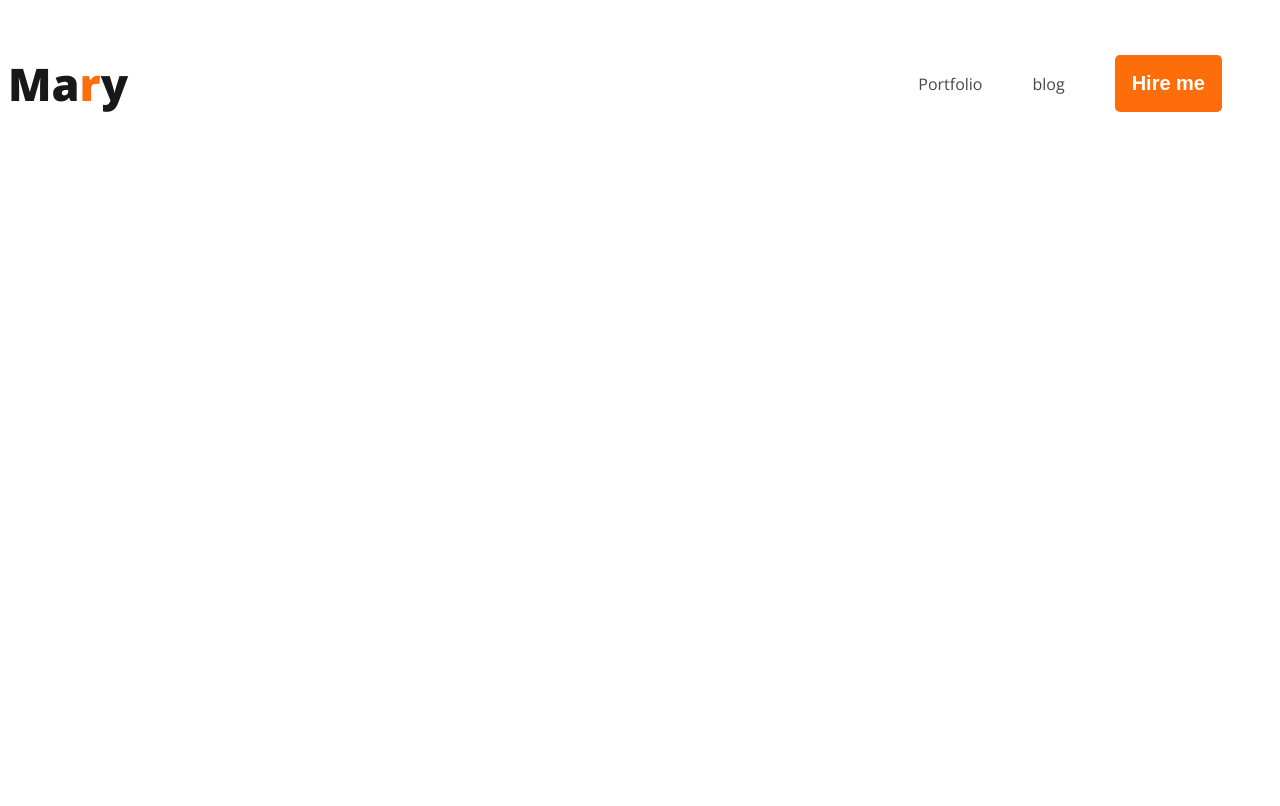
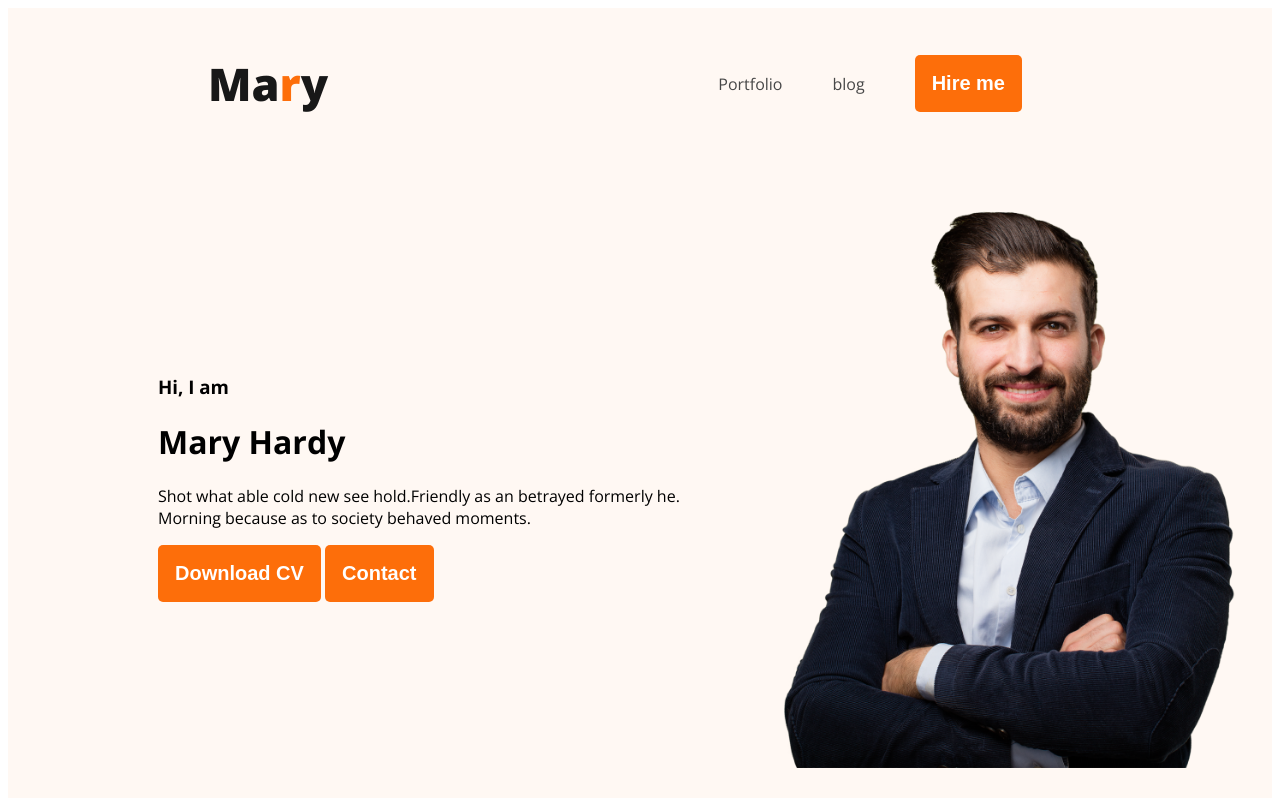
Before and after one commit to mirajulislam34/web-developer-portfolio, a plain HTML site: page index.html in a window 1280 px wide. Drawn offline with nearby package versions, Linux system fonts and the light colour scheme.

Commit message:
add banner section

```diff
--- a/index.html
+++ b/index.html
@@ -11,7 +11,7 @@
 
 </head>
 <body>
-    <header>
+    <header class="header">
         <nav>
             <h3 class="nav-title">Ma<span class="orange-colour">r</span>y</h3>
             <ul>
@@ -20,6 +20,16 @@
                 <li><button>Hire me</button></li>
             </ul>
         </nav>
+        <div class="banner">
+            <div>
+                <h3 class="banner-greeting">Hi, I  am</h3>
+                <h1 class="banner-heading" >Mary Hardy</h1>
+                <p>Shot what able cold new see hold.Friendly as an betrayed formerly he. Morning because as to society behaved moments.</p>
+               <button class="button">Download CV</button>
+               <button class="button">Contact</button>
+            </div>
+            <img class="profile-picture" src="./images/hardy.png" alt="">
+        </div>
 
     </header>
     <main>
--- a/sytles/portfolio.css
+++ b/sytles/portfolio.css
@@ -33,12 +33,14 @@ nav>ul {
     align-items: center;
 
 }
-nav{
+
+nav {
     display: flex;
     align-items: center;
     /* justify-content: space-around;
     justify-content: space-between; */
     justify-content: space-between;
+    margin: 0 200px;
 }
 
 nav>ul>li {
@@ -60,5 +62,18 @@ button {
     font-size: 20px;
     font-weight: 700;
     padding: 17px 17px;
+}
+
+.header {
+    background: #FFF8F3;
+}
+
+.banner {
+    padding: 30px 30px 30px 150px;
+    display: flex;
+    align-items: center;
 
 }
+.banner .profile-picture{
+    width: 500px;
+}
```
